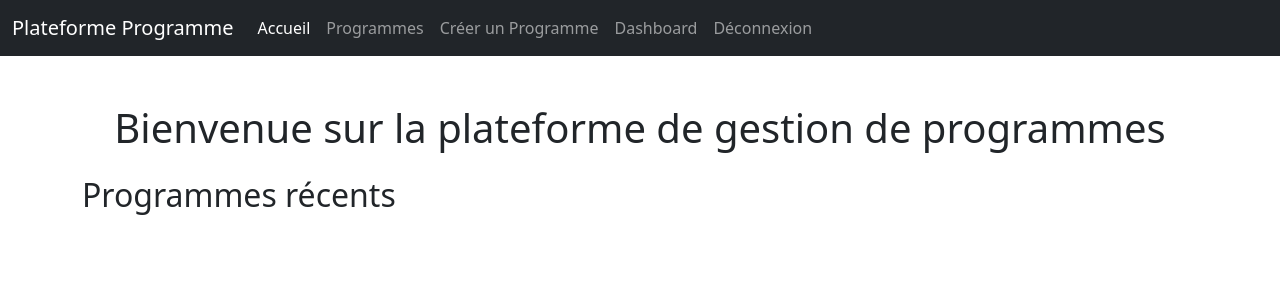
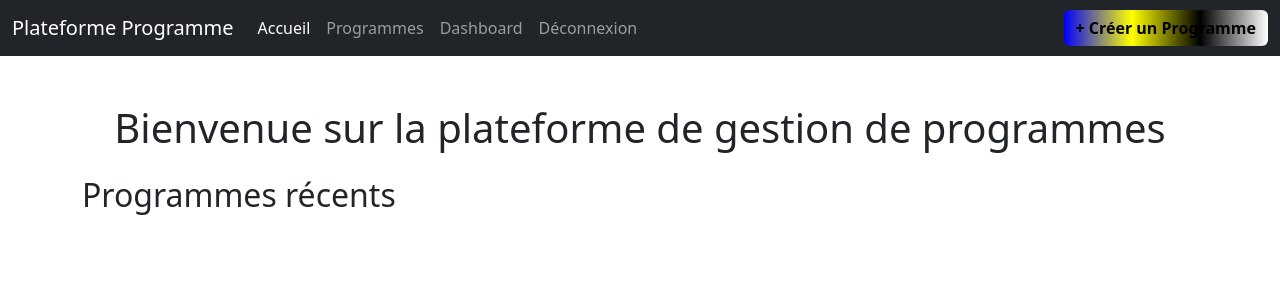
Before and after one commit to Andrebeet1/group, a Django app: page / in a window 1280 px wide. Shown: the top 300 px of the page. Run offline with Django 4.2, Linux system fonts and the light colour scheme; the visitor is signed in with stand-in values (Sample User, id 1); data that the repository does not hold is empty.

Commit message:
Update base.html

```diff
--- a/programmes/templates/base.html
+++ b/programmes/templates/base.html
@@ -16,7 +16,7 @@
                 <span class="navbar-toggler-icon"></span>
             </button>
             <div class="collapse navbar-collapse" id="navbarNav">
-                <ul class="navbar-nav">
+                <ul class="navbar-nav me-auto">
                     <li class="nav-item">
                         <a class="nav-link active" href="{% url 'accueil' %}">Accueil</a>
                     </li>
@@ -24,9 +24,6 @@
                         <a class="nav-link" href="{% url 'liste_programmes' %}">Programmes</a>
                     </li>
                     {% if user.is_authenticated %}
-                    <li class="nav-item">
-                        <a class="nav-link" href="{% url 'creer_programme' %}">Créer un Programme</a>
-                    </li>
                     <li class="nav-item">
                         <a class="nav-link" href="{% url 'dashboard' %}">Dashboard</a>
                     </li>
@@ -39,6 +36,13 @@
                     </li>
                     {% endif %}
                 </ul>
+                {% if user.is_authenticated %}
+                <a href="{% url 'creer_programme' %}"
+                   class="btn ms-2"
+                   style="background: linear-gradient(to right, blue, yellow, black, white); color: black; font-weight: bold; border: none;">
+                    + Créer un Programme
+                </a>
+                {% endif %}
             </div>
         </div>
     </nav>
```
